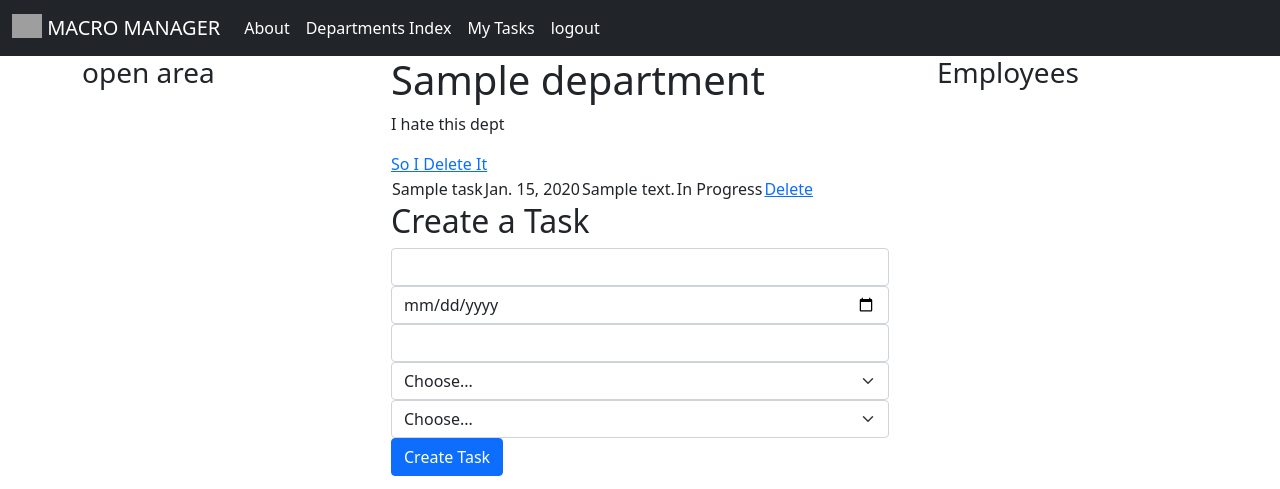
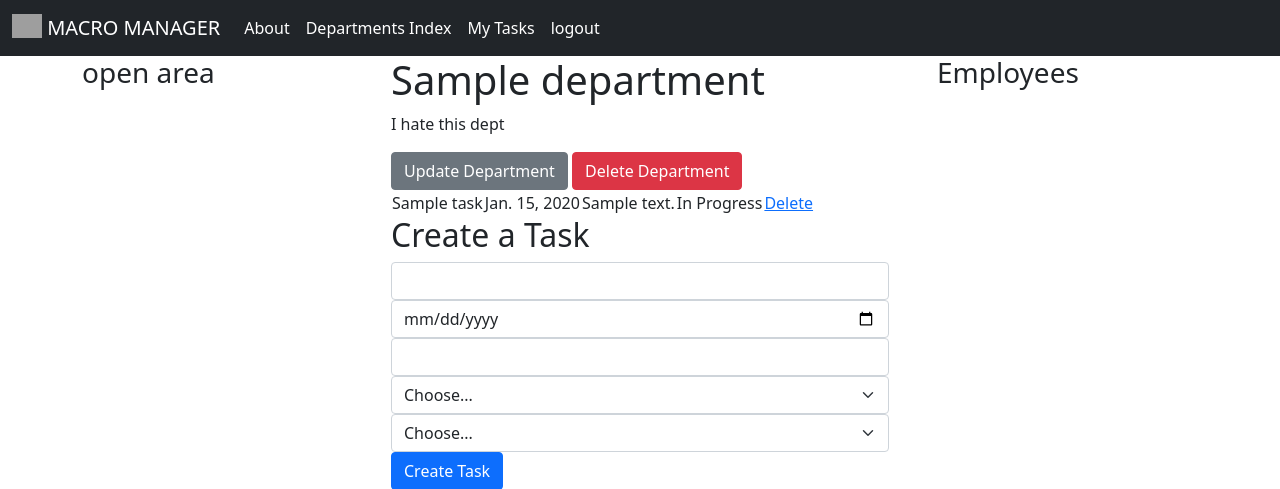
Before and after one commit to erictau/macromanager, a Django app: page /departments/1/ in a window 1280 px wide. Shown: the top 489 px of the page. Run offline with Django 4.2, Linux system fonts and the light colour scheme; a user stored in the database is signed in; tables that the repository leaves empty hold one stand-in row (values such as "Sample post"); grey boxes are pictures that could not be loaded.

Commit message:
Adds department update functionality using a class based view

```diff
--- a/main_app/models.py
+++ b/main_app/models.py
@@ -1,6 +1,7 @@
 from django.db import models
 from datetime import date
 from django.contrib.auth.models import User
+from django.urls import reverse
 
 
 TASKURGENCY = (
@@ -34,6 +35,9 @@ class Department(models.Model):
 
     def __str__(self):
         return self.name
+
+    def get_absolute_url(self):
+        return reverse('departments_detail', kwargs={'department_id': self.id})
 
 class Task(models.Model):
     name = models.CharField(max_length=50)
--- a/main_app/templates/departments/department_detail.html
+++ b/main_app/templates/departments/department_detail.html
@@ -13,7 +13,8 @@
             <div class="container-fluid">
                 <h1>{{department.name}}</h1>
                 <p>I hate this dept</p>
-                <a href="{% url 'departments_delete' department.id %}"><btn>So I Delete It</btn></a>
+                <a href="{% url 'departments_update' department.id %}"><button class="btn btn-secondary">Update Department</button></a>
+                <a href="{% url 'departments_delete' department.id %}"><btn class="btn btn-danger">Delete Department</btn></a>
 
                 <!-- Tasks Start -->
                     <table>
--- a/main_app/urls.py
+++ b/main_app/urls.py
@@ -12,8 +12,9 @@ urlpatterns = [
     path('departments/index', views.departments_index, name='departments_index'),
     path('departments/create', views.departments_create, name='departments_create'),
     path('departments/<int:department_id>/', views.departments_detail, name='departments_detail'),
+    path('departments/<int:pk>/update/', views.DepartmentUpdate.as_view(), name='departments_update'),
+    path('departments/<int:pk>/delete/', views.DepartmentDelete.as_view(), name='departments_delete'),
     path('departments/<int:department_id>/tasks_create', views.tasks_create, name='tasks_create'),
-    path('departments/<int:pk>/delete/', views.DepartmentDelete.as_view(), name='departments_delete'),
     path('tasks/<int:pk>', views.TaskDetail.as_view(), name='tasks_detail'),
     path('departments/<int:department_id>/tasks/<int:pk>/delete', views.TaskDelete.as_view(), name='tasks_delete'),
     path('employees/<int:employee_id>/', views.employees_detail, name='employees_detail')
--- a/main_app/views.py
+++ b/main_app/views.py
@@ -99,6 +99,11 @@ def departments_detail(request, department_id):
     print(tasks)
     return render(request, 'departments/department_detail.html', {'department':department, 'tasks': tasks, 'task_form': task_form })
 
+class DepartmentUpdate(LoginRequiredMixin, UpdateView):
+    model = Department
+    fields = ['name']
+    template_name = 'departments/department_update.html'
+
 class DepartmentDelete(LoginRequiredMixin, DeleteView):
 	model = Department
 	success_url = "/"
```
Also changed, not shown: main_app/templates/departments/department_update.html (added, +12 -0 lines).
